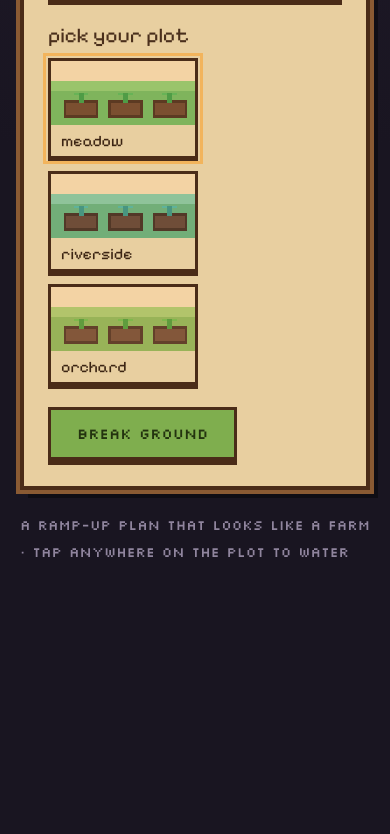
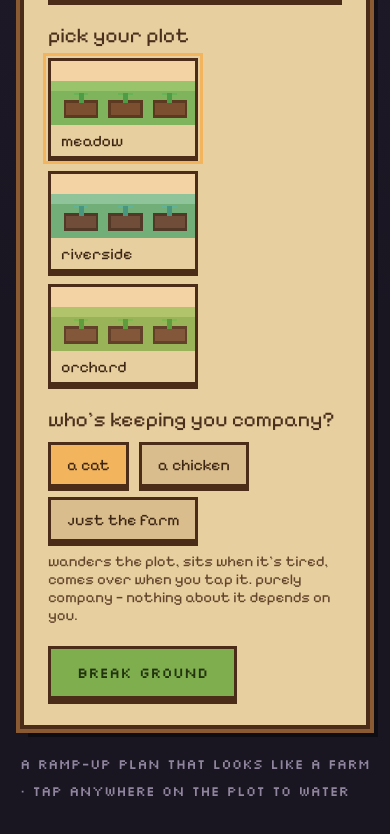
Before and after one commit to Thrinayani39e/regrow, a React (Vite) app: page / in a window 390 px wide. Shown: the part 923-1757 px from the top of the page. Before the commit the page ends 1536 px from the top, so only its background shows below. Built offline with nearby package versions, Linux system fonts and the light colour scheme.

Commit message:
feat: companion becomes a real, pettable pet

```diff
--- a/src/App.tsx
+++ b/src/App.tsx
@@ -145,7 +145,7 @@ function App() {
             growTarget={pct / 100}
             hardWeek={hard}
             highlightBedIndex={highlightBedIndex}
-            companion="cat"
+            companion={state.companion}
             reducedMotion={reducedMotion}
             onPlotActivate={onPlotActivate}
             week={state.week}
--- a/src/canvas/FarmCanvas.tsx
+++ b/src/canvas/FarmCanvas.tsx
@@ -3,14 +3,20 @@ import { hapticTap } from '../haptics';
 import type { Theme } from '../game/types';
 import {
   DESKTOP_GRID,
+  DESKTOP_PET_HITBOX,
   MOBILE_GRID,
+  MOBILE_PET_HITBOX,
   createSceneState,
   drawDesktop,
   drawMobile,
   growPop,
+  heartPop,
+  petThePet,
   splash,
   type Companion,
 } from './draw';
+
+const COMPANION_LABEL: Record<Companion, string> = { cat: 'cat', chicken: 'chicken', none: '' };
 
 interface FarmCanvasProps {
   isMobile: boolean;
@@ -111,10 +117,30 @@ export function FarmCanvas({
     onPlotActivate(index);
   };
 
+  const petHitbox = isMobile ? MOBILE_PET_HITBOX : DESKTOP_PET_HITBOX;
+
+  const petCompanion = () => {
+    petThePet(sceneRef.current, performance.now());
+    if (!reducedMotion) {
+      heartPop(sceneRef.current, petHitbox.x + petHitbox.w / 2, petHitbox.y + petHitbox.h / 3);
+    }
+    hapticTap();
+  };
+
   const handleClick = (e: React.MouseEvent<HTMLCanvasElement>) => {
     const r = e.currentTarget.getBoundingClientRect();
     const x = ((e.clientX - r.left) / r.width) * grid.w;
     const y = ((e.clientY - r.top) / r.height) * grid.h;
+
+    if (
+      companion !== 'none' &&
+      x >= petHitbox.x && x <= petHitbox.x + petHitbox.w &&
+      y >= petHitbox.y && y <= petHitbox.y + petHitbox.h
+    ) {
+      petCompanion();
+      return;
+    }
+
     if (!reducedMotion) splash(sceneRef.current, x, y);
     const col = Math.floor((x - grid.ox) / grid.cw);
     const row = Math.floor((y - grid.oy) / grid.chh);
@@ -166,6 +192,13 @@ export function FarmCanvas({
           );
         })}
       </div>
+      {companion !== 'none' && (
+        <div role="group" aria-label="Farm companion" style={{ position: 'absolute', inset: 0, pointerEvents: 'none' }}>
+          <button type="button" className="sr-only-focusable" style={{ pointerEvents: 'auto' }} onClick={petCompanion}>
+            {`Pet the ${COMPANION_LABEL[companion]}`}
+          </button>
+        </div>
+      )}
     </div>
   );
 }
--- a/src/components/StartScreen.tsx
+++ b/src/components/StartScreen.tsx
@@ -1,7 +1,7 @@
 import { LEVELS, TARGETS, THEMES } from '../game/data';
 import type { Action } from '../game/reducer';
 import { palette } from '../game/palette';
-import type { GameState } from '../game/types';
+import type { Companion, GameState } from '../game/types';
 import { THUMBS } from '../canvas/sprites';
 import { Card, PixelButton, pixelDisplayFont, pixelFont } from './ui';
 
@@ -9,6 +9,12 @@ interface StartScreenProps {
   state: GameState;
   dispatch: React.Dispatch<Action>;
 }
+
+const COMPANIONS: { key: Companion; label: string }[] = [
+  { key: 'cat', label: 'a cat' },
+  { key: 'chicken', label: 'a chicken' },
+  { key: 'none', label: 'just the farm' },
+];
 
 // Ported from the "isStart" block in Regrow.dc.html (lines 34-95).
 export function StartScreen({ state, dispatch }: StartScreenProps) {
@@ -142,6 +148,28 @@ export function StartScreen({ state, dispatch }: StartScreenProps) {
           </div>
         </div>
 
+        <div style={{ display: 'flex', flexDirection: 'column', gap: 10 }}>
+          <div style={{ fontSize: 21 }}>who's keeping you company?</div>
+          <div style={{ display: 'flex', gap: 10, flexWrap: 'wrap' }}>
+            {COMPANIONS.map((c) => (
+              <PixelButton
+                key={c.key}
+                onClick={() => dispatch({ type: 'SET_COMPANION', companion: c.key })}
+                bg={c.key === state.companion ? palette.btnAmberBg : palette.btnTanBg}
+                ariaPressed={c.key === state.companion}
+                fontFamily={pixelFont}
+                fontSize={16}
+                padding="10px 16px"
+              >
+                {c.label}
+              </PixelButton>
+            ))}
+          </div>
+          <div style={{ fontSize: 15, color: palette.inkMuted }}>
+            wanders the plot, sits when it's tired, comes over when you tap it. purely company — nothing about it depends on you.
+          </div>
+        </div>
+
         <PixelButton
           onClick={() => dispatch({ type: 'BEGIN' })}
           bg={palette.btnGreenBg}
--- a/src/game/reducer.ts
+++ b/src/game/reducer.ts
@@ -1,4 +1,4 @@
-import type { Feel, GameState, StampKey } from './types';
+import type { Companion, Feel, GameState, StampKey } from './types';
 
 export const MAX_CUSTOM_CHORES = 12;
 export const MAX_CHORE_NAME_LENGTH = 60;
@@ -7,6 +7,7 @@ export type Action =
   | { type: 'SET_TARGET'; index: number }
   | { type: 'SET_START_LEVEL'; value: number }
   | { type: 'SET_PLOT'; index: number }
+  | { type: 'SET_COMPANION'; companion: Companion }
   | { type: 'FEWER_WEEKS' }
   | { type: 'MORE_WEEKS' }
   | { type: 'BEGIN' }
@@ -40,6 +41,8 @@ export function gameReducer(state: GameState, action: Action): GameState {
       return { ...state, startLevel: action.value };
     case 'SET_PLOT':
       return { ...state, plot: action.index };
+    case 'SET_COMPANION':
+      return { ...state, companion: action.companion };
     case 'FEWER_WEEKS':
       return { ...state, weeks: Math.max(4, state.weeks - 1) };
     case 'MORE_WEEKS':
--- a/src/game/storage.ts
+++ b/src/game/storage.ts
@@ -1,12 +1,13 @@
 import { TARGETS, THEMES } from './data';
 import { MAX_CHORE_NAME_LENGTH, MAX_CUSTOM_CHORES } from './reducer';
-import { initialState, type CustomChore, type Feel, type GameState, type JournalEntry, type Screen, type StampKey } from './types';
+import { initialState, type Companion, type CustomChore, type Feel, type GameState, type JournalEntry, type Screen, type StampKey } from './types';
 
 const STORAGE_KEY = 'regrow.save.v1';
 
 const SCREENS: Screen[] = ['start', 'farm', 'tend', 'dayend'];
 const FEELS: Feel[] = ['easy', 'right', 'much'];
 const STAMPS: StampKey[] = ['heart', 'star', 'cloud', 'moon', 'paw', 'mug'];
+const COMPANIONS: Companion[] = ['cat', 'chicken', 'none'];
 
 function isPartialGameState(value: unknown): value is Partial<GameState> {
   return !!value && typeof value === 'object' && 'screen' in value;
@@ -114,6 +115,7 @@ function sanitizeState(parsed: Partial<GameState>): GameState {
     journalStamp: asNullableEnum(parsed.journalStamp, STAMPS),
     journalNote: asString(parsed.journalNote, initialState.journalNote).slice(0, 140),
     started: asBool(parsed.started, false) || screen !== 'start',
+    companion: asEnum(parsed.companion, COMPANIONS, initialState.companion),
   };
 }
 
--- a/src/game/types.ts
+++ b/src/game/types.ts
@@ -1,5 +1,6 @@
 export type Screen = 'start' | 'farm' | 'tend' | 'dayend';
 export type Feel = 'easy' | 'right' | 'much';
+export type Companion = 'cat' | 'chicken' | 'none';
 
 export interface CustomChore {
   id: string;
@@ -39,6 +40,7 @@ export interface GameState {
   // time setup" from "revisiting setup to tweak something," which changes
   // the start screen's copy and button label but not its behavior.
   started: boolean;
+  companion: Companion;
 }
 
 export const initialState: GameState = {
@@ -62,6 +64,7 @@ export const initialState: GameState = {
   journalStamp: null,
   journalNote: '',
   started: false,
+  companion: 'cat',
 };
 
 export interface Target {
```
Also changed, not shown: src/canvas/draw.ts (+66 -11 lines).
